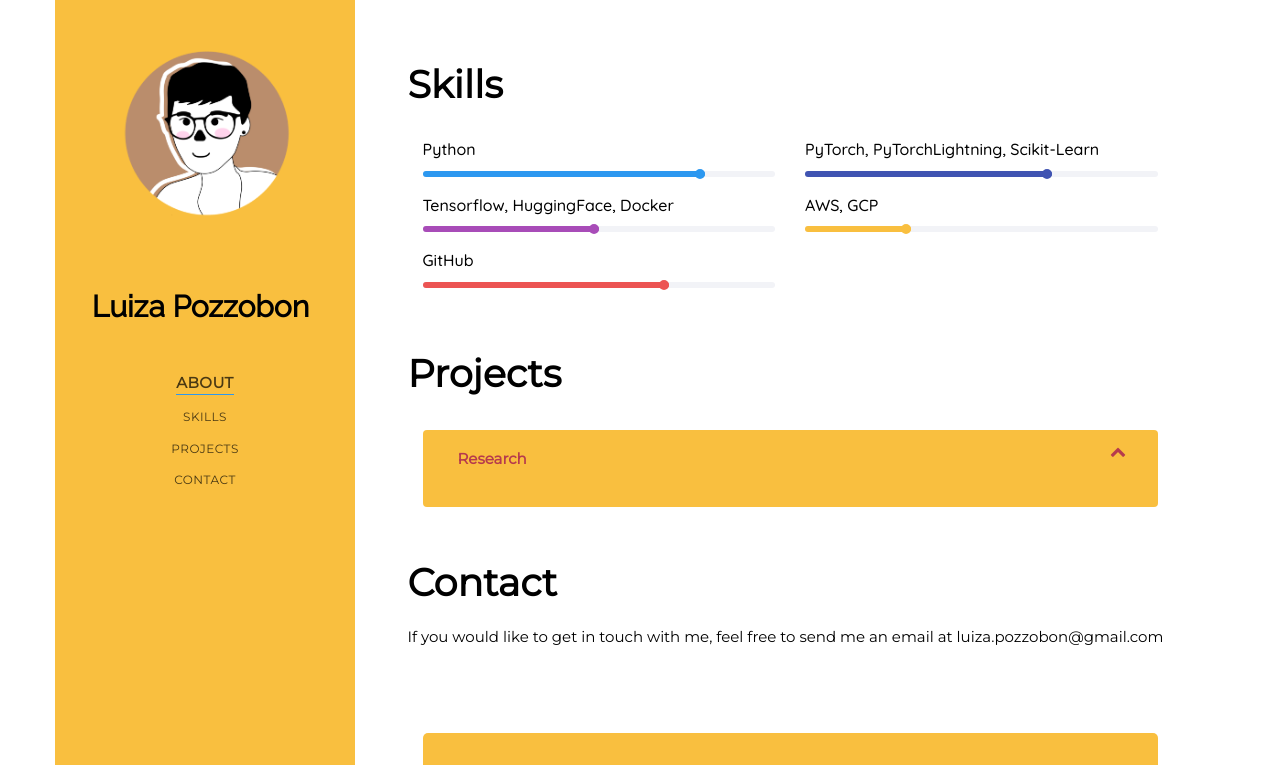
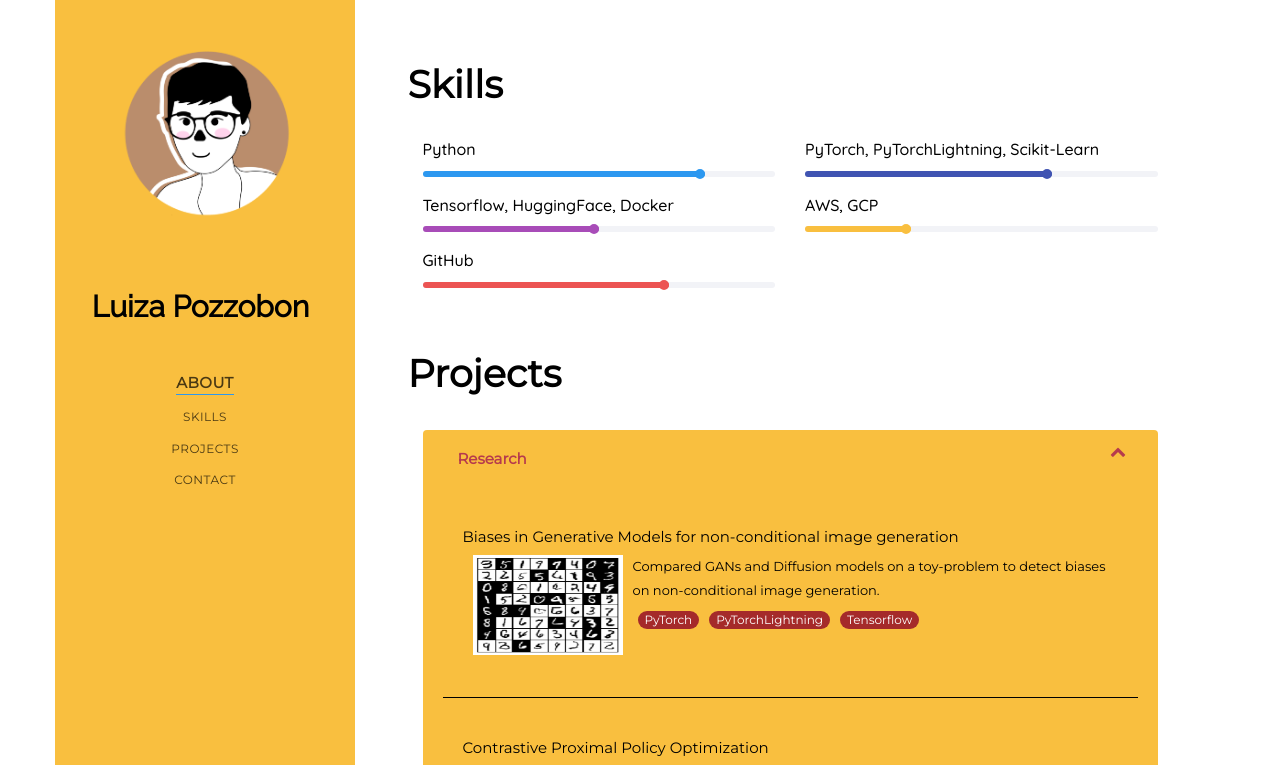
Before and after one commit to luizapozzobon/previous_io, a plain HTML site: page index.html in a window 1280 px wide. Both pictures are taken after a click on the element "Research". Shown: the part 344-1109 px from the top of the page. Drawn offline with Linux system fonts and the light colour scheme; no server answers; a web font is replaced by a local one.

Commit message:
fix projects

```diff
--- a/db/db.js
+++ b/db/db.js
@@ -47,7 +47,7 @@ export default {
 		},
 	],
 	projects: {
-		research_work: [
+		research: [
 			{
 				projectName: "Biases in Generative Models for non-conditional image generation",
 				image: "images/biases_gen_models.png",
--- a/index.html
+++ b/index.html
@@ -127,7 +127,7 @@
                               <p style="margin-bottom: 0px">Research</p>
                               <i class="fa fa-chevron-down"></i>
                            </div>
-                           <ul id="research-work" class="submenu">
+                           <ul id="research" class="submenu">
                            </ul>
                         </li>
                         <!-- <li>
--- a/js/populateHTML.js
+++ b/js/populateHTML.js
@@ -298,10 +298,10 @@ populateSkills(data.skills, "skills");
 
 fetchBlogsFromMedium();
 
-populateProjects(data.projects.web, "web-projects");
-populateProjects(data.projects.software, "software-projects");
+populateProjects(data.projects.research, "research");
+/* populateProjects(data.projects.software, "software-projects");
 populateProjects(data.projects.android, "android-projects");
-populateProjects(data.projects.freelance, "freelance-projects");
+populateProjects(data.projects.freelance, "freelance-projects"); */
 
 populateExp_Edu(data.experience, "experience");
 populateExp_Edu(data.education, "education");
```
